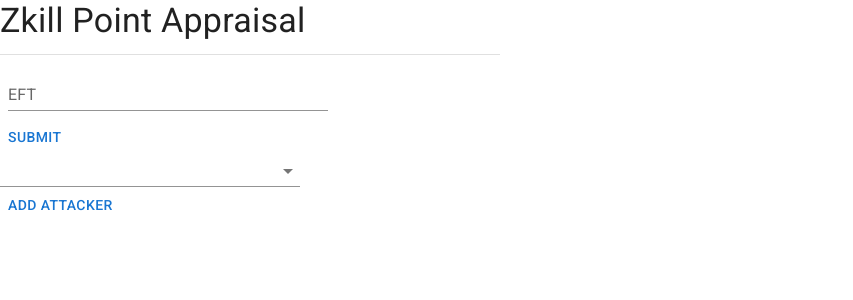
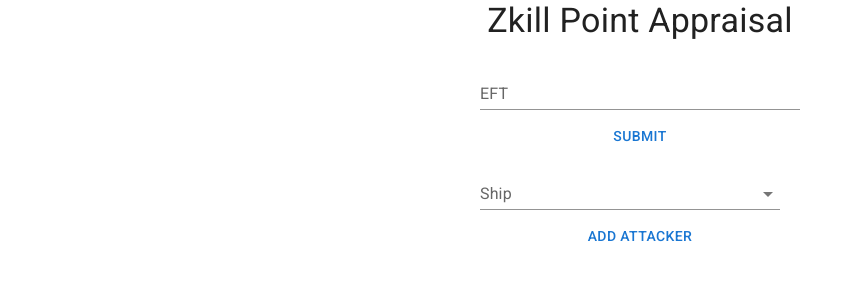
Before and after one commit to folklorelabs/zkill-point-calc, a React (Create React App) app: page / in a window 1280 px wide. Shown: the top 300 px of the page, without its empty margins (0-853 px from the left). Built offline with nearby package versions, Linux system fonts and the light colour scheme.

Commit message:
better illustration of calculations

```diff
--- a/src/components/App.js
+++ b/src/components/App.js
@@ -70,15 +70,60 @@
   const btnAttackerRemoveHandler = useCallback((uuid) => {
     zkillPointsDispatch(unloadInvolved(uuid));
   }, [zkillPointsDispatch]);
+  const averageAttackerSize = useMemo(() => {
+    const attackerShips = zkillPointsState.involvedShips;
+    return Math.max(1, attackerShips.reduce((total, ship) => {
+      return total + (ship.name === 'Capsule' ? Math.pow(5, zkillPointsState.victimShip.rigSize + 1) : Math.pow(5, ship.rigSize));
+    }, 0) / attackerShips.length);
+  }, [zkillPointsState]);
 
   return (
-    <Box sx={{ width: '100%', maxWidth: 500 }}>
-      <Typography variant="h4" gutterBottom>
+    <Box sx={{ width: '100%', maxWidth: 500, margin: '0 auto' }}>
+      <Typography variant="h4" gutterBottom sx={{ textAlign: 'center' }}>
         Zkill Point Appraisal
       </Typography>
+      <div style={{ textAlign: 'center' }}>
+        <FormControl sx={{ m: 1, minWidth: 320 }} size="small">
+          <TextField
+            id="eft-input"
+            label="EFT"
+            multiline
+            maxRows={15}
+            variant="standard"
+            inputRef={txtEftRef}
+            />
+        </FormControl>
+        <div>
+          <Button
+            onClick={btnEftHandler}
+            >Submit</Button>
+        </div>
+        <FormControl sx={{ m: 1, minWidth: 320 }} size="small">
+          <Autocomplete
+            id="attacker-select"
+            options={SHIPS.sort((a, b) => `${a.rigSize} ${a.group}`.localeCompare(`${b.rigSize} ${b.group}`))}
+            groupBy={(option) => `${option.group} (${Math.pow(5, option.rigSize)} points)`}
+            getOptionLabel={(option) => option.name}
+            sx={{ width: 300 }}
+            renderInput={(params) => <TextField {...params} inputRef={selInvolvedRef} label="Ship" variant="standard" />}
+            // onChange={(event, newValue) => {
+              //   if (!newValue || !newValue.name) return;
+              //   btnAttackerAddHandler(newValue.name);
+              //   event.target.value = '';
+              // }}
+              clearOnEscape
+              />
+        </FormControl>
+        <div>
+          <Button
+            onClick={btnAttackerAddHandler}
+            >Add attacker</Button>
+        </div>
+      </div>
       {state.victimShip ? (
         <>
-          <Typography variant="h2" gutterBottom>
+          <Divider sx={{ margin: '3em 0' }} />
+          <Typography variant="h2" gutterBottom sx={{ textAlign: 'center' }}>
             {state.totalPoints} Points
           </Typography>
           <Typography variant="h5" gutterBottom>
@@ -86,25 +131,31 @@
           </Typography>
           <ul>
             <li>
-              <Tooltip title="Determined by rig slot size">
+              <Tooltip title={`Determined by rig slot size (5 ^ ${state.victimShip.rigSize})`}>
                 <span>{state.victimShip.name} ({state.victimBasePoints} points)</span>
               </Tooltip>
             </li>
             <li>
-              <Tooltip title="Based on meta value of DDAs and modules with heat. Mining harvesters reduce by same amount.">
+              <Tooltip title={`The sum of all fitted "dangerous" modules flagged as a High Slot, Mid Slot, Low Slot, or SubSystem at time of death. Modules are considered "dangerous" if they are a Drone Damage mod or if they can be overheated. Likewise, Mining Lasers actually reduce this value.`}>
                 <span>Danger Factor ({state.victimDangerFactor} points)</span>
               </Tooltip>
               <ul>
-                {state.victimShip.modules.filter(module => module.dangerFactor !== 0).map((module, i) => (
+                {state.victimShip.modules.map((module, i) => (
                   <li
                     key={module.uuid}
                     value={module.id}
+                    style={{ opacity: module.dangerFactor === 0 ? 0.5 : 1 }}
                   >
-                    <Tooltip title={`This module ${module.hasHeat ? 'has heat' : ''}${module.isDroneMod ? 'is a drone dmg mod' : ''}${module.isMiningMod ? 'is a mining harvester' : ''}`}>
+                    <Tooltip title={`This module ${module.dangerFactor === 0 ? 'is not factored into point tally.' : ''} ${module.hasHeat ? 'is factored into point tally because it has heat damage.' : ''}${module.isDroneMod ? 'is factored into point tally because it is a drone damage mod.' : ''}${module.isMiningMod ? 'is factored into point tally because it is a mining harvester.' : ''}${module.hasHeat || module.isDroneMod || module.isMiningMod ? ` The point value is based on the module's meta level (${module.metaLevel}). Calculation is 1 + floor(metaLevel / 2)).` : ''}`}>
                       <span>{module.name} ({module.dangerFactor} points)</span>
                     </Tooltip>
                   </li>
                 ))}
+                <li style={{ opacity: 0.5 }}>
+                  <Tooltip title="Only modules equiped on the ship flagged as High Slot, Mid Slot, Low Slot, or SubSystem are considered for point tally. Cargo items ignored.">
+                    <span>Cargo Items (0 points)</span>
+                  </Tooltip>
+                </li>
               </ul>
             </li>
           </ul>
@@ -113,73 +164,49 @@
           </Typography>
           <ul>
             <li>
-              <span>Involved Ships ({zkillPointsState.involvedShips.length})</span>
-              <ul>
-                {zkillPointsState.involvedShips.map((ship) => (
-                  <li
-                    key={ship.uuid}
-                  >
-                    {ship.name} ({Math.pow(5, ship.rigSize)} points)
-                    <IconButton
-                      aria-label="delete"
-                      size="small"
-                      onClick={() => btnAttackerRemoveHandler(ship.uuid)}
-                    >
-                      <DeleteIcon fontSize="inherit" />
-                    </IconButton>
-                  </li>
-                ))}
-              </ul>
-            </li>
-            <li>
               <Tooltip title="Reduces points exponentially based on the number of attackers.">
-                <span>Involved Qty Penalty: {state.involvedQtyPenalty}</span>
+                <span>Blob Multiplier Penalty: {1 / state.involvedQtyPenalty}</span>
               </Tooltip>
             </li>
             <li>
-              <Tooltip title="Apply a bonus/penalty from -50% to 20% depending on average size of attacking ships. For example: Smaller ships blowing up bigger ships get a bonus or bigger ships blowing up smaller ships get a penalty. Also uses rig slot size for comparison and averages all attacking ships involved. Capsules are equal to victim ship rig size + 1.">
-                <span>Involved Size Multiplier: {state.involvedSizeMultiplier}</span>
+              <Tooltip title="Apply a bonus/penalty from -50% to 20% depending on average size of attacking ships. For example: Smaller ships blowing up bigger ships get a bonus or bigger ships blowing up smaller ships get a penalty.">
+                <span>Ship Size Multiplier: {state.involvedSizeMultiplier}</span>
               </Tooltip>
+              <ul>
+                <li>
+                <Tooltip title="Average ship size of all attacking ships. Based on rig size for direct comparison to victim ship.">
+                  <span>Average: {averageAttackerSize}</span>
+                </Tooltip>
+                  <ul>
+                    {zkillPointsState.involvedShips.map((ship) => (
+                      <li
+                        key={ship.uuid}
+                      >
+                        <Tooltip title={ship.name === 'Capsule' ? 'Capsules are equal to victim ship rig size + 1.' : `Determined by rig slot size (5 ^ ${ship.rigSize})`}>
+                          <span>{ship.name} ({ship.name === 'Capsule' ? Math.pow(5, state.victimShip.rigSize + 1) : Math.pow(5, ship.rigSize)} points)</span>
+                        </Tooltip>
+                        <IconButton
+                          aria-label="delete"
+                          size="small"
+                          onClick={() => btnAttackerRemoveHandler(ship.uuid)}
+                        >
+                          <DeleteIcon fontSize="inherit" />
+                        </IconButton>
+                      </li>
+                    ))}
+                  </ul>
+                </li>
+              </ul>
             </li>
           </ul>
-          <a href={url}>{url.length < 60 ? url : `${url.slice(0, 40)}...${url.slice(url.length - 20, url.length)}`}</a>
+          <Typography variant="h5" gutterBottom>
+            Static URL
+          </Typography>
+          <p>
+            <a href={url}>{url.length < 60 ? url : `${url.slice(0, 40)}...${url.slice(url.length - 20, url.length)}`}</a>
+          </p>
         </>
       ) : ''}
-      <Divider />
-      <FormControl sx={{ m: 1, minWidth: 320 }} size="small">
-        <TextField
-          id="eft-input"
-          label="EFT"
-          multiline
-          maxRows={15}
-          variant="standard"
-          inputRef={txtEftRef}
-        />
-      </FormControl>
-      <div>
-        <Button
-          onClick={btnEftHandler}
-        >Submit</Button>
-      </div>
-      <Autocomplete
-        id="attacker-select"
-        options={SHIPS.sort((a, b) => `${a.rigSize} ${a.group}`.localeCompare(`${b.rigSize} ${b.group}`))}
-        groupBy={(option) => `${option.group} (${Math.pow(5, option.rigSize)} points)`}
-        getOptionLabel={(option) => option.name}
-        sx={{ width: 300 }}
-        renderInput={(params) => <TextField {...params} inputRef={selInvolvedRef} variant="standard" />}
-        // onChange={(event, newValue) => {
-        //   if (!newValue || !newValue.name) return;
-        //   btnAttackerAddHandler(newValue.name);
-        //   event.target.value = '';
-        // }}
-        clearOnEscape
-      />
-      <div>
-        <Button
-          onClick={btnAttackerAddHandler}
-        >Add attacker</Button>
-      </div>
     </Box>
   );
 }
```
